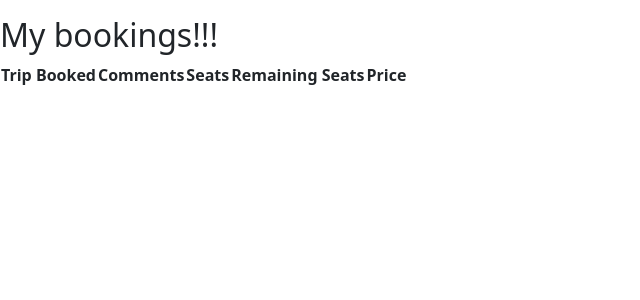
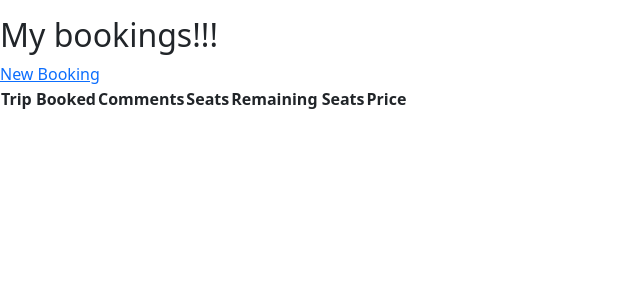
Before and after one commit to RichBurman/Project_4, a Django app: page /mybookings.html in a window 1280 px wide. Shown: the part 88-388 px from the top of the page, without its empty margins (0-640 px from the left). Run offline with Django 3.2, Linux system fonts and the light colour scheme; lists and menus that the app fills with data are empty.

Commit message:
Add newbooking link to my bookings html

```diff
--- a/Football_travel/urls.py
+++ b/Football_travel/urls.py
@@ -7,5 +7,8 @@ urlpatterns = [
     path('', views.TripList.as_view(), name='home'),
     path('mybookings.html', views.BookingList.as_view(), name='mybookings'),
     path('newbooking.html', views.newbooking, name='newbooking'),
-    path('add', views.newbooking, name='addnewbooking' )
+    path('add', views.newbooking, name='addnewbooking'),
+    path('edit/<booking_id>', views.editbooking, name='editbooking'),
+
+
 ]
--- a/templates/mybookings.html
+++ b/templates/mybookings.html
@@ -2,6 +2,8 @@
 {% extends "base.html" %} {% block content %}
 
 <h2>My bookings!!!</h2>
+
+<a href="{% url 'addnewbooking' %}">New Booking</a>
 
 <table>
   <thread>
```
